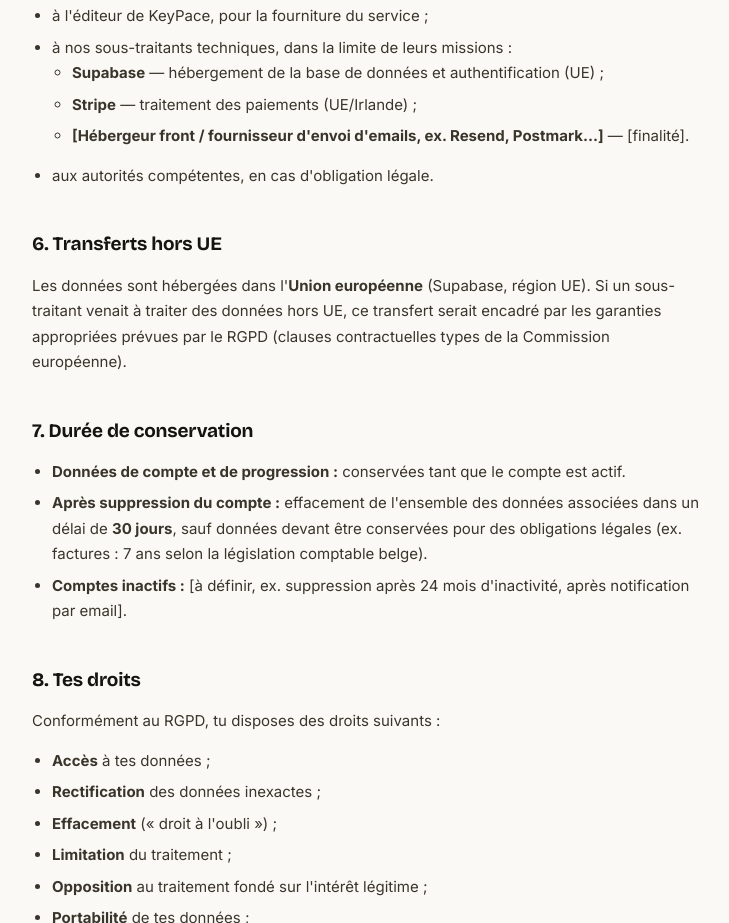
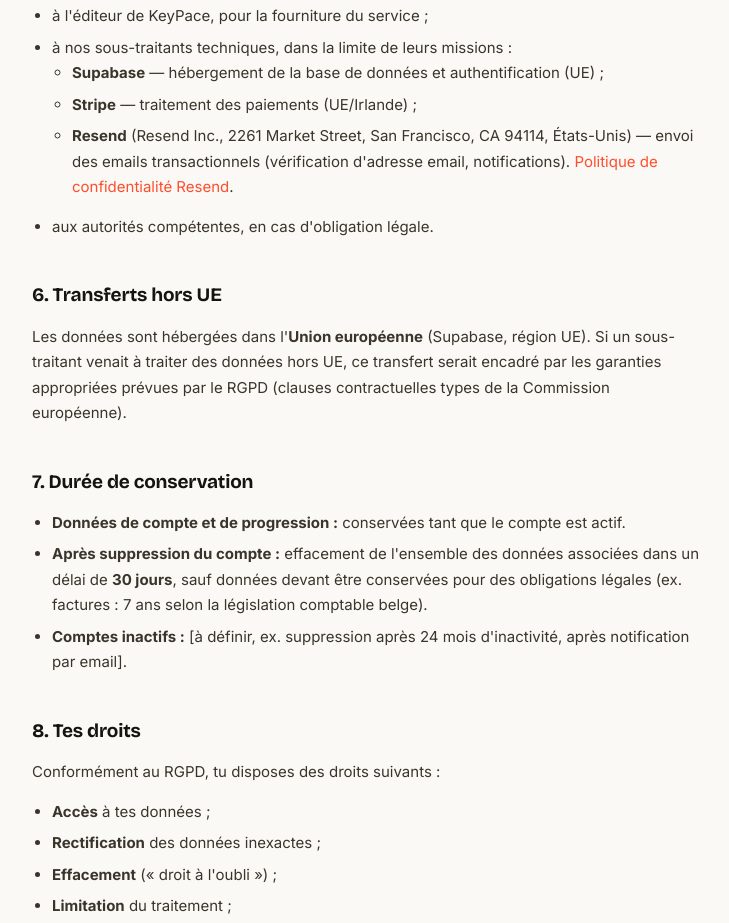
Before and after one commit to Thdepasse/KeyPace, a website: page confidentialite.html in a window 1280 px wide. Shown: the part 2260-3183 px from the top of the page, without its empty margins (272-1001 px from the left). Drawn offline with nearby package versions, Linux system fonts and the light colour scheme.

Commit message:
legal: compléter fournisseur email Resend dans politique de confidentialité
Co-Authored-By: Claude Sonnet 4.6 <noreply@anthropic.com>

```diff
--- a/confidentialite.html
+++ b/confidentialite.html
@@ -128,7 +128,7 @@
       <ul>
         <li><strong>Supabase</strong> — hébergement de la base de données et authentification (UE) ;</li>
         <li><strong>Stripe</strong> — traitement des paiements (UE/Irlande) ;</li>
-        <li><strong>[Hébergeur front / fournisseur d'envoi d'emails, ex. Resend, Postmark…]</strong> — [finalité].</li>
+        <li><strong>Resend</strong> (Resend Inc., 2261 Market Street, San Francisco, CA 94114, États-Unis) — envoi des emails transactionnels (vérification d'adresse email, notifications). <a href="https://resend.com/legal/privacy-policy" target="_blank" rel="noopener">Politique de confidentialité Resend</a>.</li>
       </ul>
     </li>
     <li>aux autorités compétentes, en cas d'obligation légale.</li>
```
